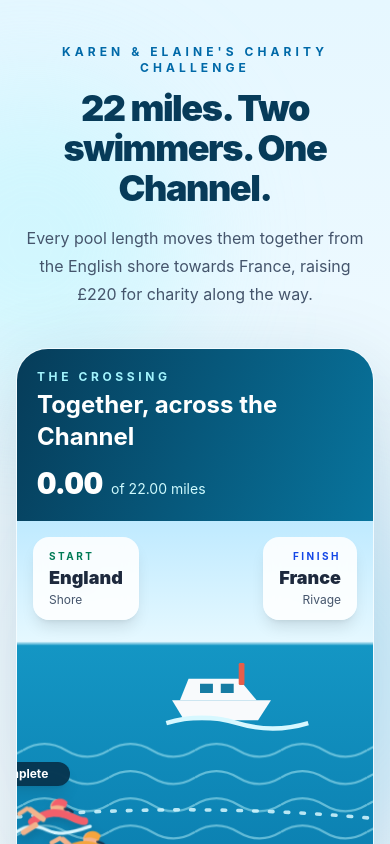
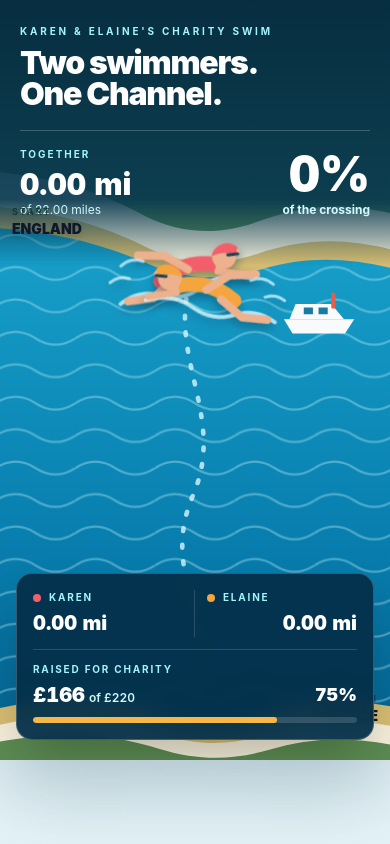
Before and after one commit to JamieMBright/charity-swim, a Next.js app: page / in a window 390 px wide. Shown: the top 844 px of the page. Built offline with nearby package versions, Linux system fonts and the light colour scheme; no server answers; the database is empty.

Commit message:
Redesign tracker for portrait phones

```diff
--- a/app/page.tsx
+++ b/app/page.tsx
@@ -1,36 +1,27 @@
 import { ChannelMap } from "@/components/channel-map";
-import { MoneyRaisedCard } from "@/components/money-raised-card";
-import { ProgressBar } from "@/components/progress-bar";
-import { formatCurrency, formatMiles, getProgressData, getProgressPercent } from "@/lib/progress";
+import { getJustGivingTotal } from "@/lib/justgiving";
+import { getProgressData, getProgressPercent } from "@/lib/progress";
 
 export const dynamic = "force-dynamic";
 
 export default async function Home() {
-  const progress = await getProgressData();
+  const [progress, giving] = await Promise.all([
+    getProgressData(),
+    getJustGivingTotal(),
+  ]);
   const distancePercent = getProgressPercent(progress.totalMiles, progress.targetMiles);
 
   return (
-    <main className="relative min-h-screen overflow-hidden bg-[linear-gradient(180deg,#e6f7ff_0%,#f7fcff_55%,#eaf7fb_100%)] px-4 py-8 text-foreground sm:px-6 lg:px-8">
+    <main className="relative min-h-screen overflow-hidden bg-[linear-gradient(180deg,#dff4fc_0%,#f7fcff_55%,#e5f4f8_100%)] text-foreground sm:px-6 sm:py-8">
       <div className="pointer-events-none absolute -left-32 top-20 h-80 w-80 rounded-full bg-cyan-200/35 blur-3xl" />
       <div className="pointer-events-none absolute -right-24 top-1/3 h-96 w-96 rounded-full bg-sky-300/25 blur-3xl" />
-      <div className="relative mx-auto flex w-full max-w-7xl flex-col gap-7">
-        <section className="px-2 py-3 text-center sm:py-6">
-          <p className="text-xs font-bold uppercase tracking-[0.34em] text-sky-700">
-            Karen &amp; Elaine&apos;s charity challenge
-          </p>
-          <h1 className="mx-auto mt-3 max-w-4xl text-4xl font-black tracking-[-0.04em] text-[#073b59] sm:text-6xl">
-            22 miles. Two swimmers. One Channel.
-          </h1>
-          <p className="mx-auto mt-4 max-w-2xl text-base leading-7 text-slate-600 sm:text-lg">
-            Every pool length moves them together from the English shore towards France,
-            raising £{formatCurrency(progress.targetMoney)} for charity along the way.
-          </p>
-        </section>
-
+      <div className="relative mx-auto w-full">
         <ChannelMap
           totalMiles={progress.totalMiles}
           targetMiles={progress.targetMiles}
           progressPercent={distancePercent}
+          totalRaised={giving.totalRaised}
+          targetMoney={progress.targetMoney}
           swimmers={[
             {
               name: "Karen",
@@ -44,35 +35,6 @@ export default async function Home() {
             },
           ]}
         />
-
-        <section className="grid gap-5 lg:grid-cols-[1fr_0.95fr]">
-          <div className="rounded-[2rem] border border-white bg-white/90 p-6 shadow-[0_20px_60px_rgba(34,91,124,0.12)]">
-            <p className="text-sm font-semibold uppercase tracking-[0.2em] text-sky-700">
-              Journey progress
-            </p>
-            <div className="mt-3 flex items-end justify-between gap-4">
-              <div>
-                <h2 className="text-2xl font-bold text-slate-900">
-                  {formatMiles(progress.totalMiles)} miles together
-                </h2>
-                <p className="mt-1 text-sm text-slate-500">
-                  Day {progress.daysElapsed} · Started {progress.startDateDisplay}
-                </p>
-              </div>
-              <strong className="text-3xl font-black text-sky-700">{distancePercent.toFixed(0)}%</strong>
-            </div>
-            <div className="mt-6 space-y-3">
-              <ProgressBar value={distancePercent} />
-              <div className="flex justify-between text-xs font-medium text-slate-500">
-                <span>England</span>
-                <span>{formatMiles(progress.targetMiles)} mile finish</span>
-                <span>France</span>
-              </div>
-            </div>
-          </div>
-
-          <MoneyRaisedCard targetMoney={progress.targetMoney} />
-        </section>
       </div>
     </main>
   );
--- a/components/channel-map.tsx
+++ b/components/channel-map.tsx
@@ -1,4 +1,4 @@
-import { formatMiles } from "@/lib/progress";
+import { formatCurrency, formatMiles, getProgressPercent } from "@/lib/progress";
 
 type SwimmerProgress = {
   name: string;
@@ -11,23 +11,29 @@ type ChannelMapProps = {
   totalMiles: number;
   targetMiles: number;
   progressPercent: number;
+  totalRaised: number | null;
+  targetMoney: number;
 };
 
-function Swimmer({ color }: { color: string }) {
+function Swimmer({ color, flip = false }: { color: string; flip?: boolean }) {
   return (
     <svg
-      viewBox="0 0 72 42"
-      className="h-full w-full overflow-visible drop-shadow-[0_5px_5px_rgba(4,49,73,0.25)]"
+      viewBox="0 0 150 76"
+      className={`h-full w-full overflow-visible drop-shadow-[0_5px_4px_rgba(2,43,67,0.35)] ${flip ? "-scale-x-100" : ""}`}
       aria-hidden="true"
     >
-      <path d="M2 33c9-5 18-5 27 0 9 5 18 5 39-1" fill="none" stroke="#d9f7ff" strokeLinecap="round" strokeWidth="3" />
-      <circle cx="40" cy="13" r="7" fill="#f2b38c" />
-      <path d="M34 12c2-7 10-9 15-3l-2 5c-4-3-8-3-13-2Z" fill={color} />
-      <path d="M16 25c10-7 20-9 30-5 6 2 11 6 17 7" fill="none" stroke={color} strokeLinecap="round" strokeWidth="7" />
-      <path d="M26 23 15 14" fill="none" stroke="#f2b38c" strokeLinecap="round" strokeWidth="5" />
-      <path d="M12 13 5 17" fill="none" stroke="#f2b38c" strokeLinecap="round" strokeWidth="4" />
-      <path d="m19 28-11 6" fill="none" stroke="#f2b38c" strokeLinecap="round" strokeWidth="5" />
-      <path d="M46 15c3 0 5 1 7 3" fill="none" stroke="#17324d" strokeLinecap="round" strokeWidth="2" />
+      <g fill="none" strokeLinecap="round" strokeLinejoin="round">
+        <path d="M8 57c15-7 27-7 41 0s27 7 42 0 29-7 48 1" stroke="#d9f9ff" strokeWidth="4" opacity=".8" />
+        <path d="M52 43c20-12 42-13 62-3" stroke={color} strokeWidth="15" />
+        <path d="m65 44-24 14-25-2" stroke="#eeb18d" strokeWidth="8" />
+        <path d="M81 37 61 19 35 13" stroke="#eeb18d" strokeWidth="8" />
+        <path d="M112 41 132 30" stroke="#eeb18d" strokeWidth="7" />
+        <path d="m110 45 27 9" stroke="#eeb18d" strokeWidth="7" />
+        <circle cx="119" cy="32" r="12" fill="#eeb18d" stroke="none" />
+        <path d="M107 29c4-11 19-14 27-4l-3 8c-7-5-15-6-24-4Z" fill={color} stroke="none" />
+        <path d="m123 31 10 1" stroke="#153f59" strokeWidth="3" />
+        <path d="M16 20c8-5 15-5 23 0M2 34c7-4 13-4 20 0" stroke="#d9f9ff" strokeWidth="3" opacity=".75" />
+      </g>
     </svg>
   );
 }
@@ -35,11 +41,11 @@ function Swimmer({ color }: { color: string }) {
 function Seagull({ x, y, scale = 1 }: { x: number; y: number; scale?: number }) {
   return (
     <path
-      d={`M${x} ${y}c${7 * scale}-${6 * scale} ${14 * scale}-${6 * scale} ${21 * scale} 0 ${7 * scale}-${6 * scale} ${14 * scale}-${6 * scale} ${21 * scale} 0`}
+      d={`M${x} ${y}c${6 * scale}-${5 * scale} ${12 * scale}-${5 * scale} ${18 * scale} 0 ${6 * scale}-${5 * scale} ${12 * scale}-${5 * scale} ${18 * scale} 0`}
       fill="none"
-      stroke="#335c70"
+      stroke="#31596d"
       strokeLinecap="round"
-      strokeWidth={2.2 * scale}
+      strokeWidth={2 * scale}
     />
   );
 }
@@ -49,123 +55,140 @@ export function ChannelMap({
   totalMiles,
   targetMiles,
   progressPercent,
+  totalRaised,
+  targetMoney,
 }: ChannelMapProps) {
   const safeProgress = Math.min(100, Math.max(0, progressPercent));
-  const swimmerLeft = `${15 + safeProgress * 0.7}%`;
+  const moneyPercent = getProgressPercent(totalRaised ?? 0, targetMoney);
+  const swimmerTop = `${31 + safeProgress * 0.4}%`;
 
   return (
-    <section className="overflow-hidden rounded-[2rem] border border-white/60 bg-[#dff5ff] shadow-[0_30px_90px_rgba(9,70,105,0.2)]">
-      <div className="flex flex-col gap-3 bg-[linear-gradient(110deg,#063c59_0%,#08749d_100%)] px-5 py-5 text-white sm:flex-row sm:items-end sm:justify-between sm:px-8">
-        <div>
-          <p className="text-xs font-bold uppercase tracking-[0.3em] text-cyan-200">The crossing</p>
-          <h2 className="mt-1 text-2xl font-bold sm:text-3xl">Together, across the Channel</h2>
-        </div>
-        <div className="flex items-baseline gap-2 sm:text-right">
-          <strong className="text-3xl font-black tabular-nums">{formatMiles(totalMiles)}</strong>
-          <span className="text-sm text-cyan-100">of {formatMiles(targetMiles)} miles</span>
-        </div>
-      </div>
-
-      <div className="relative min-h-[430px] overflow-hidden bg-[linear-gradient(180deg,#bfeaff_0%,#e5f8ff_28%,#1496c4_29%,#0877a9_100%)] sm:min-h-[520px]">
+    <section
+      className="relative mx-auto min-h-[760px] w-full max-w-[430px] overflow-hidden bg-[#087cad] shadow-[0_25px_80px_rgba(2,48,73,0.28)] sm:min-h-[820px] sm:rounded-[2.5rem]"
+      aria-label="Karen and Elaine's charity swim progress"
+    >
       <svg
-          viewBox="0 0 1200 600"
+        viewBox="0 0 430 820"
         preserveAspectRatio="xMidYMid slice"
         className="absolute inset-0 h-full w-full"
         role="img"
-          aria-label="An illustrated route across the English Channel from England to France"
+        aria-label="A portrait illustration of the English Channel from England to France"
       >
         <defs>
-            <linearGradient id="england-cliff" x1="0" y1="0" x2="1" y2="0">
-              <stop offset="0" stopColor="#5c8c56" />
-              <stop offset=".7" stopColor="#91b96f" />
-              <stop offset="1" stopColor="#f5f1db" />
+          <linearGradient id="sky" x1="0" y1="0" x2="0" y2="1">
+            <stop offset="0" stopColor="#bdeaff" />
+            <stop offset="1" stopColor="#effbff" />
           </linearGradient>
-            <linearGradient id="france-cliff" x1="1" y1="0" x2="0" y2="0">
-              <stop offset="0" stopColor="#547f4e" />
-              <stop offset=".7" stopColor="#8fb46a" />
-              <stop offset="1" stopColor="#eee9d2" />
+          <linearGradient id="sea" x1="0" y1="0" x2="0" y2="1">
+            <stop offset="0" stopColor="#18a2cc" />
+            <stop offset=".6" stopColor="#087eae" />
+            <stop offset="1" stopColor="#05628f" />
           </linearGradient>
-            <pattern id="waves" width="120" height="38" patternUnits="userSpaceOnUse">
-              <path d="M0 16c20-12 40-12 60 0s40 12 60 0" fill="none" stroke="#a9e8f4" strokeOpacity=".55" strokeWidth="3" />
+          <pattern id="waves" width="86" height="35" patternUnits="userSpaceOnUse">
+            <path d="M0 15c14-9 29-9 43 0s29 9 43 0" fill="none" stroke="#b9eff8" strokeOpacity=".38" strokeWidth="2.5" />
           </pattern>
         </defs>
 
-          <g opacity=".72">
-            <circle cx="130" cy="78" r="34" fill="#fff" />
-            <circle cx="166" cy="70" r="48" fill="#fff" />
-            <circle cx="214" cy="82" r="31" fill="#fff" />
+        <rect width="430" height="250" fill="url(#sky)" />
+        <rect y="230" width="430" height="590" fill="url(#sea)" />
+        <rect y="245" width="430" height="575" fill="url(#waves)" />
+
+        <g opacity=".75">
+          <circle cx="54" cy="170" r="29" fill="#fff" />
+          <circle cx="87" cy="160" r="40" fill="#fff" />
+          <circle cx="124" cy="173" r="25" fill="#fff" />
         </g>
-          <g aria-hidden="true">
-            <Seagull x={410} y={90} scale={1.05} />
-            <Seagull x={755} y={116} scale={0.8} />
-            <Seagull x={875} y={66} scale={0.6} />
-          </g>
+        <Seagull x={276} y={165} scale={0.8} />
+        <Seagull x={341} y={196} scale={0.55} />
 
-          <path d="M0 250 74 220l50 20 73-16 42 38 11 338H0Z" fill="url(#england-cliff)" />
-          <path d="M0 345c68-29 117-16 173-29 31-7 53-18 77-36v320H0Z" fill="#f7f2df" />
-          <path d="M0 389c76-24 153-27 250-60v271H0Z" fill="#d2bd79" />
-          <path d="m1200 244-65-23-48 21-73-13-61 40-18 331h265Z" fill="url(#france-cliff)" />
-          <path d="M1200 338c-72-25-118-11-177-25-29-7-53-20-70-37v324h247Z" fill="#f4eedc" />
-          <path d="M1200 388c-85-25-165-30-247-64v276h247Z" fill="#d4bf7b" />
+        <path d="M0 205c65 8 109 20 159 47 42 22 85 21 121 8 54-20 94-21 150-8V0H0Z" fill="#619357" />
+        <path d="M0 225c61 6 111 18 161 43 45 23 85 20 121 8 53-18 97-17 148-4v-41c-55-13-96-11-150 9-36 13-79 14-121-8-50-27-94-39-159-47Z" fill="#f5f1dc" />
+        <path d="M0 246c61 4 112 16 163 38 47 21 87 17 122 7 51-15 95-13 145-1v-20c-51-13-95-14-148 4-36 12-76 15-121-8-50-25-100-37-161-43Z" fill="#d5bc72" />
 
-          <rect x="0" y="300" width="1200" height="300" fill="url(#waves)" />
-          <path d="M178 438C390 392 769 390 1028 440" fill="none" stroke="#d7f8ff" strokeDasharray="5 17" strokeLinecap="round" strokeWidth="5" opacity=".85" />
+        <path d="M0 765c70-16 122-15 177 5 41 15 81 14 118 0 45-16 88-17 135-7v57H0Z" fill="#d5bc72" />
+        <path d="M0 783c68-15 120-13 174 7 43 16 84 15 122 1 44-16 87-17 134-7v36H0Z" fill="#f3edd8" />
+        <path d="M0 801c69-13 123-10 177 7 42 13 80 12 118 1 45-14 88-14 135-5v16H0Z" fill="#5b8a51" />
 
-          <g transform="translate(630 220)">
+        <path d="M215 288C178 380 251 445 213 534s31 137 2 203" fill="none" stroke="#d9f9ff" strokeDasharray="3 15" strokeLinecap="round" strokeWidth="5" opacity=".78" />
+        <g transform="translate(345 328) scale(.55)">
           <path d="M-62 30h138l-18 28H-45Z" fill="#f8fafc" />
           <path d="M-39 0h70l25 30h-107Z" fill="#f8fafc" />
           <path d="M-23 7h18v13h-18Zm29 0h18v13H6Z" fill="#167ca3" />
           <rect x="31" y="-22" width="8" height="31" rx="2" fill="#e65e4a" />
-            <path d="M-70 62c33-10 66-10 99 0s66 10 99 0" fill="none" stroke="#d7f8ff" strokeWidth="6" />
-          </g>
-
-          <g fill="#214e35">
-            <circle cx="67" cy="258" r="18" />
-            <circle cx="100" cy="248" r="25" />
-            <circle cx="1118" cy="259" r="22" />
-            <circle cx="1151" cy="248" r="27" />
         </g>
       </svg>
 
-        <div className="absolute left-4 top-4 rounded-2xl bg-white/88 px-4 py-3 shadow-lg backdrop-blur-sm sm:left-7 sm:top-7">
-          <p className="text-[10px] font-bold uppercase tracking-[0.25em] text-emerald-700">Start</p>
-          <p className="text-lg font-black text-slate-800">England</p>
-          <p className="text-xs text-slate-600">Shore</p>
+      <header className="absolute inset-x-0 top-0 z-10 bg-[linear-gradient(180deg,rgba(3,42,64,0.96)_0%,rgba(3,53,78,0.9)_75%,transparent_100%)] px-5 pb-12 pt-6 text-white sm:px-7 sm:pt-7">
+        <p className="text-[10px] font-bold uppercase tracking-[0.28em] text-cyan-200">
+          Karen &amp; Elaine&apos;s charity swim
+        </p>
+        <h1 className="mt-2 text-[2rem] font-black leading-[0.98] tracking-[-0.04em]">
+          Two swimmers.
+          <br />
+          One Channel.
+        </h1>
+        <div className="mt-5 flex items-end justify-between border-t border-white/20 pt-4">
+          <div>
+            <p className="text-[10px] font-bold uppercase tracking-[0.2em] text-cyan-200">Together</p>
+            <p className="mt-1 text-3xl font-black tabular-nums">{formatMiles(totalMiles)} mi</p>
+            <p className="text-xs text-cyan-100">of {formatMiles(targetMiles)} miles</p>
           </div>
-        <div className="absolute right-4 top-4 rounded-2xl bg-white/88 px-4 py-3 text-right shadow-lg backdrop-blur-sm sm:right-7 sm:top-7">
-          <p className="text-[10px] font-bold uppercase tracking-[0.25em] text-blue-700">Finish</p>
-          <p className="text-lg font-black text-slate-800">France</p>
-          <p className="text-xs text-slate-600">Rivage</p>
+          <div className="text-right">
+            <p className="text-5xl font-black leading-none tabular-nums">{safeProgress.toFixed(0)}%</p>
+            <p className="mt-1 text-xs font-bold text-cyan-100">of the crossing</p>
+          </div>
+        </div>
+      </header>
+
+      <div className="absolute left-3 top-[27%] z-10 text-white drop-shadow-md">
+        <p className="text-[9px] font-bold uppercase tracking-[0.22em] text-emerald-950/70">Start</p>
+        <p className="text-sm font-black text-slate-900">ENGLAND</p>
+      </div>
+      <div className="absolute bottom-[4.5%] right-3 z-10 text-right">
+        <p className="text-[9px] font-bold uppercase tracking-[0.22em] text-blue-950/60">Finish</p>
+        <p className="text-sm font-black text-slate-900">FRANCE</p>
       </div>
 
-        <div className="absolute bottom-[20%] left-[15%] right-[15%] border-t border-dashed border-white/50" aria-hidden="true" />
       <div
-          className="absolute bottom-[18%] z-10 -translate-x-1/2 transition-[left] duration-700"
-          style={{ left: swimmerLeft }}
+        className="absolute left-1/2 z-20 h-24 w-44 -translate-x-1/2 transition-[top] duration-700"
+        style={{ top: swimmerTop }}
       >
-          <div className="mb-2 -translate-x-1/2 whitespace-nowrap rounded-full bg-[#062f49]/90 px-3 py-1 text-xs font-bold text-white shadow-lg backdrop-blur">
-            {safeProgress.toFixed(0)}% complete
-          </div>
-          <div className="channel-swimmers relative h-20 w-28 sm:h-24 sm:w-36">
-            <div className="absolute left-0 top-0 h-12 w-20 -rotate-3 sm:h-14 sm:w-24">
+        <div className="channel-swimmers relative h-full w-full">
+          <div className="absolute left-0 top-0 h-[4.75rem] w-[9.4rem] -rotate-12">
             <Swimmer color={swimmers[0]?.color ?? "#f25f6b"} />
           </div>
-            <div className="absolute bottom-0 right-0 h-12 w-20 rotate-2 sm:h-14 sm:w-24">
-              <Swimmer color={swimmers[1]?.color ?? "#f4a53d"} />
+          <div className="absolute -right-1 bottom-0 h-[4.75rem] w-[9.4rem] rotate-[10deg]">
+            <Swimmer color={swimmers[1]?.color ?? "#f4a53d"} flip />
           </div>
         </div>
       </div>
 
-        <div className="absolute bottom-4 left-4 right-4 grid grid-cols-2 gap-2 sm:bottom-6 sm:left-7 sm:right-auto sm:flex">
+      <div className="absolute bottom-5 left-4 right-4 z-30 rounded-2xl border border-white/20 bg-[#042f49]/94 p-4 text-white shadow-2xl backdrop-blur-sm">
+        <div className="grid grid-cols-2 divide-x divide-white/15">
           {swimmers.map((swimmer) => (
-            <div key={swimmer.name} className="rounded-xl border border-white/30 bg-[#063c59]/88 px-3 py-2 text-white shadow-lg backdrop-blur-sm sm:min-w-36">
-              <div className="flex items-center gap-2">
-                <span className="h-2.5 w-2.5 rounded-full" style={{ backgroundColor: swimmer.color }} />
-                <span className="text-sm font-bold">{swimmer.name}</span>
-              </div>
-              <p className="mt-0.5 text-xs text-cyan-100">{formatMiles(swimmer.distanceMiles)} miles logged</p>
+            <div key={swimmer.name} className="px-3 first:pl-0 last:pr-0 last:text-right">
+              <p className="flex items-center gap-2 text-[10px] font-bold uppercase tracking-[0.18em] text-cyan-200 last:justify-end">
+                <span className="h-2 w-2 rounded-full" style={{ backgroundColor: swimmer.color }} />
+                {swimmer.name}
+              </p>
+              <p className="mt-1 text-xl font-black tabular-nums">{formatMiles(swimmer.distanceMiles)} mi</p>
             </div>
           ))}
+        </div>
+        <div className="mt-3 border-t border-white/15 pt-3">
+          <div className="flex items-end justify-between gap-3">
+            <div>
+              <p className="text-[10px] font-bold uppercase tracking-[0.18em] text-cyan-200">Raised for charity</p>
+              <p className="mt-1 text-xl font-black tabular-nums">
+                {totalRaised === null ? "Updating…" : `£${formatCurrency(totalRaised)}`}
+                <span className="ml-1 text-xs font-semibold text-cyan-100">of £{formatCurrency(targetMoney)}</span>
+              </p>
+            </div>
+            <p className="text-lg font-black tabular-nums">{moneyPercent.toFixed(0)}%</p>
+          </div>
+          <div className="mt-2 h-1.5 overflow-hidden rounded-full bg-white/15">
+            <div className="h-full rounded-full bg-[#f5b746]" style={{ width: `${moneyPercent}%` }} />
+          </div>
         </div>
       </div>
     </section>
```
Lines whose indentation alone changed are shown as unchanged.
